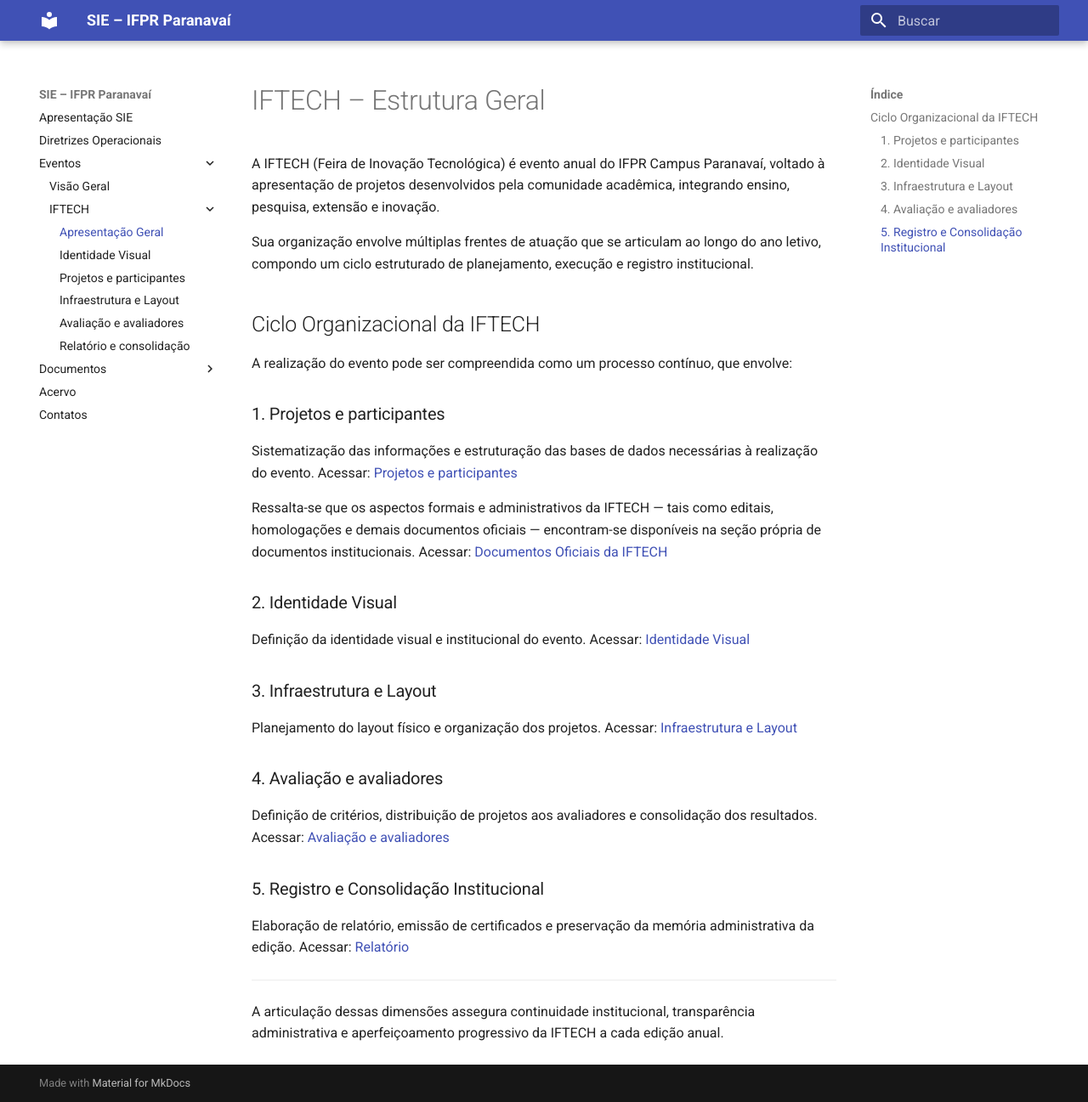
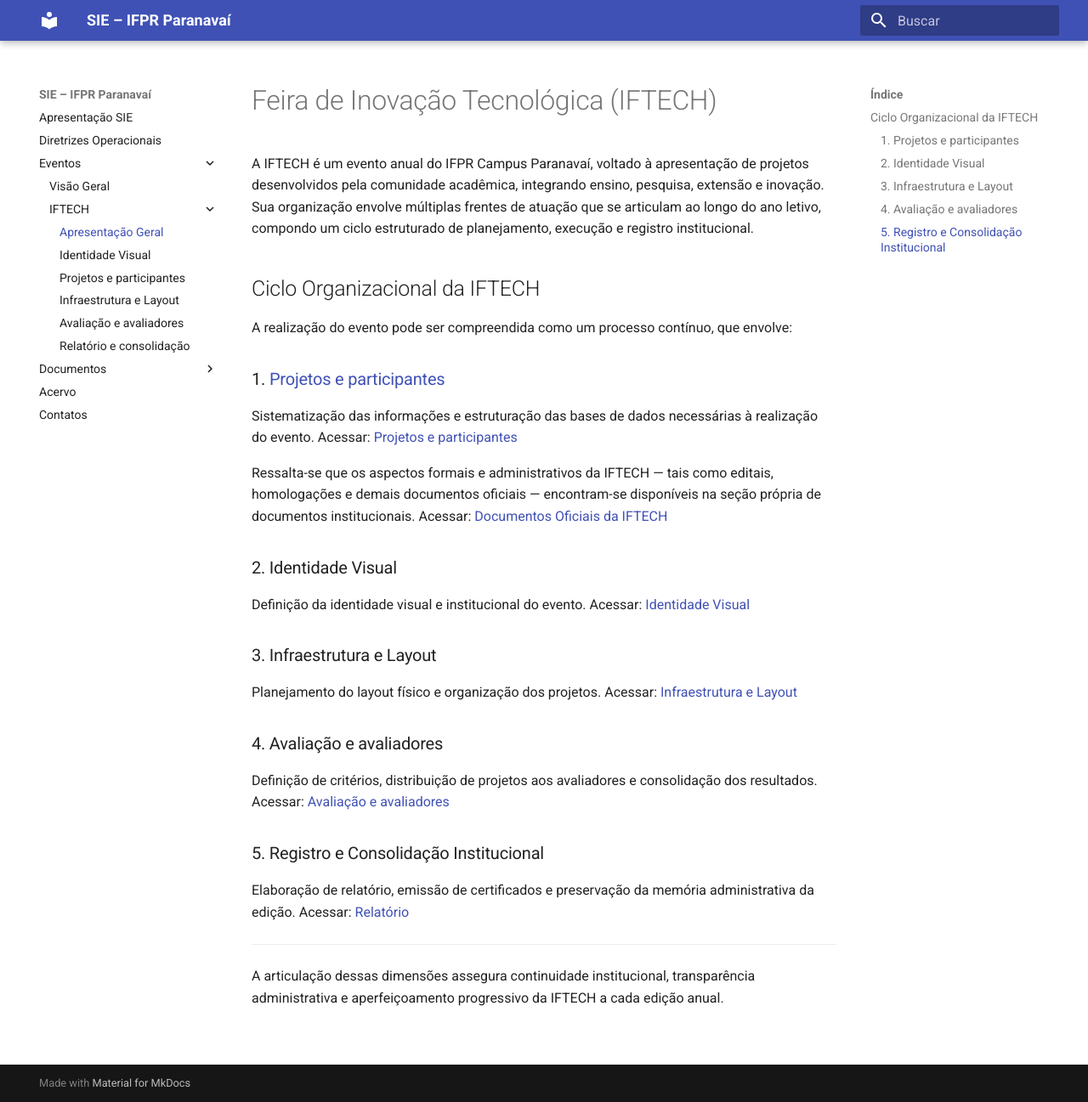
Before and after one commit to ifpr-sie-paranavai/dossie, an MkDocs documentation site: the page built from docs/eventos/iftech/index.md, in a window 1280 px wide and 1297 px high. Shown: the whole window at 85% size. Built offline with MkDocs 1.6.1 and Material for MkDocs 9.7.7, drawn with Linux system fonts in a browser that asks for light colours.

Commit message:
Update index.md

```diff
--- a/docs/eventos/iftech/index.md
+++ b/docs/eventos/iftech/index.md
@@ -1,14 +1,12 @@
-# IFTECH – Estrutura Geral
+# Feira de Inovação Tecnológica (IFTECH)
 
-A IFTECH (Feira de Inovação Tecnológica) é evento anual do IFPR Campus Paranavaí, voltado à apresentação de projetos desenvolvidos pela comunidade acadêmica, integrando ensino, pesquisa, extensão e inovação.
-
-Sua organização envolve múltiplas frentes de atuação que se articulam ao longo do ano letivo, compondo um ciclo estruturado de planejamento, execução e registro institucional.
+A IFTECH é um evento anual do IFPR Campus Paranavaí, voltado à apresentação de projetos desenvolvidos pela comunidade acadêmica, integrando ensino, pesquisa, extensão e inovação. Sua organização envolve múltiplas frentes de atuação que se articulam ao longo do ano letivo, compondo um ciclo estruturado de planejamento, execução e registro institucional.
 
 ## Ciclo Organizacional da IFTECH
 
 A realização do evento pode ser compreendida como um processo contínuo, que envolve:
 
-### 1. Projetos e participantes
+### 1. [Projetos e participantes](projetos.md)
 Sistematização das informações e estruturação das bases de dados necessárias à realização do evento.  Acessar: [Projetos e participantes](projetos.md)
 
 Ressalta-se que os aspectos formais e administrativos da IFTECH — tais como editais, homologações e demais documentos oficiais — encontram-se disponíveis na seção própria de documentos institucionais. Acessar: [Documentos Oficiais da IFTECH](../../docs2025.md)
```
